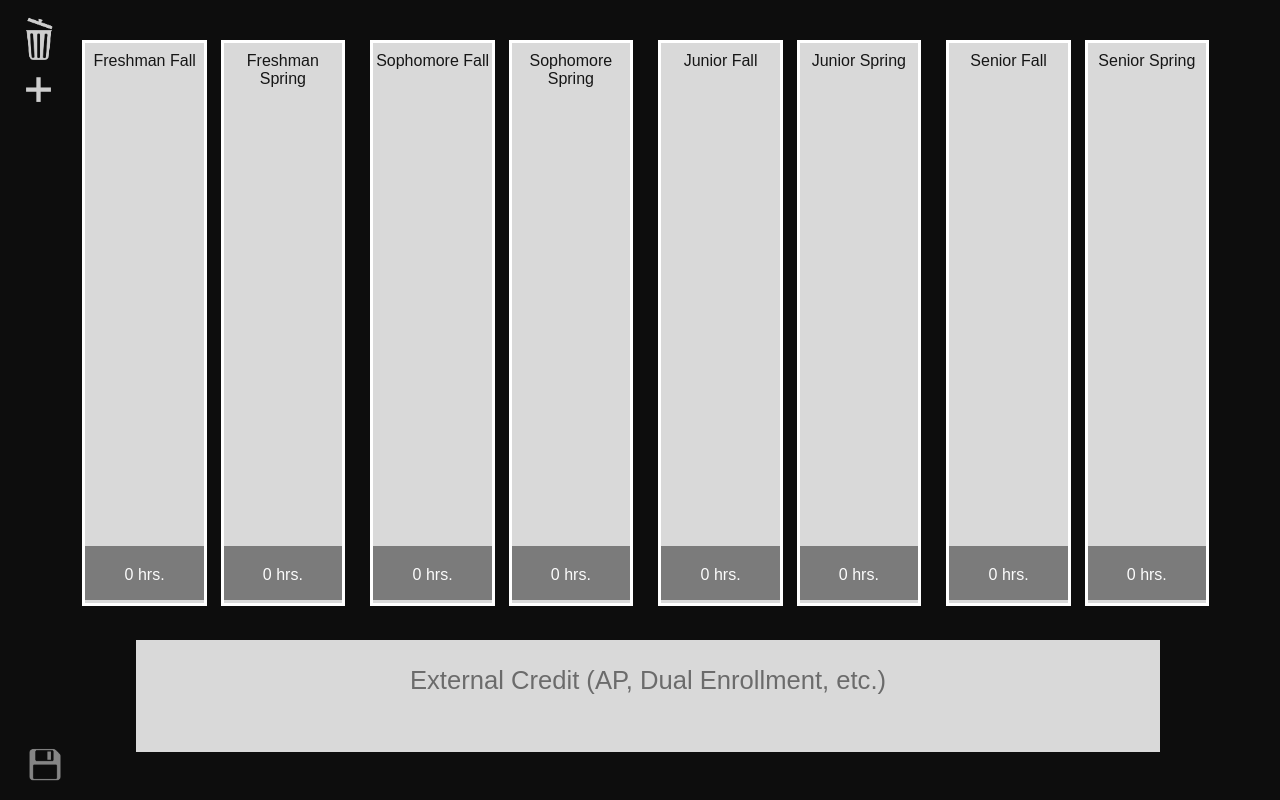
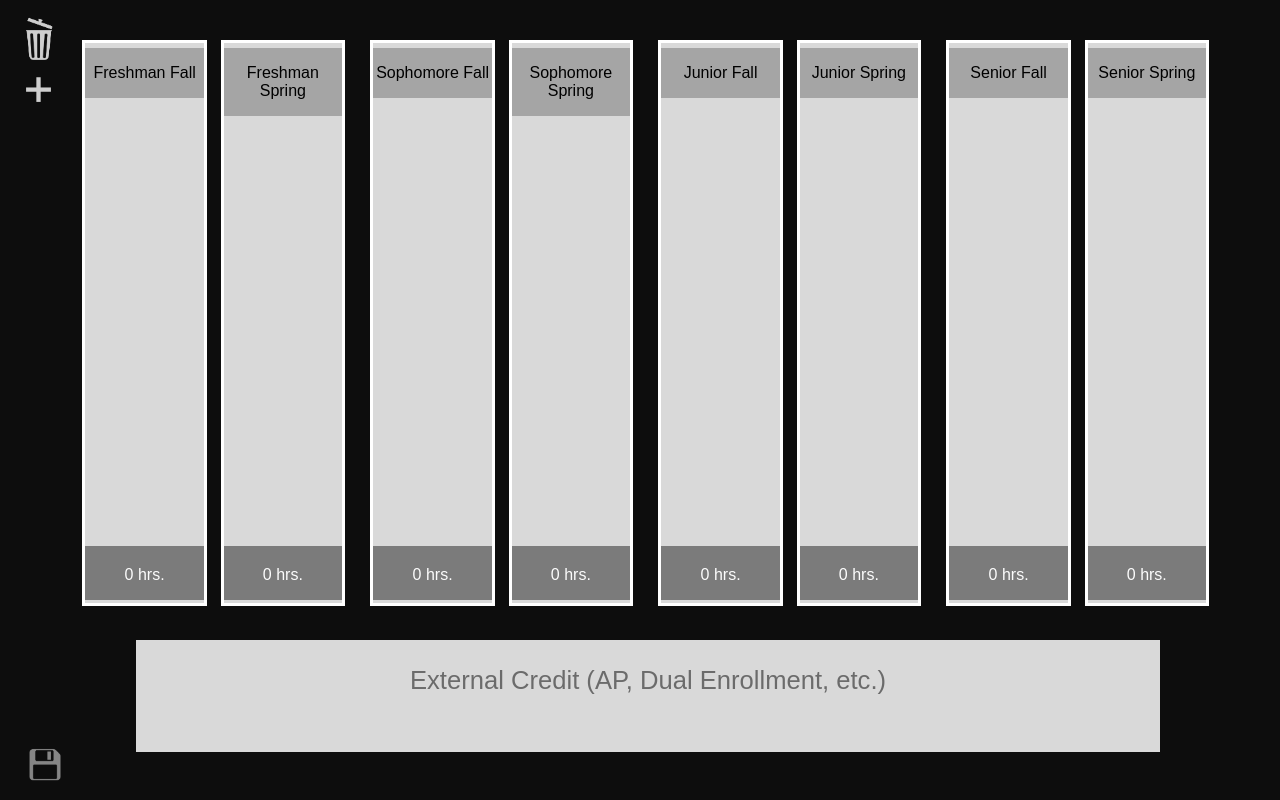
Before and after one commit to DucksIncoming/DucksIncoming.github.io, a plain HTML site: page tabulate.html in a window 1280 px wide. Drawn offline with Linux system fonts and the light colour scheme.

Commit message:
Tabulate Style Change

```diff
--- a/tabulate.css
+++ b/tabulate.css
@@ -22,11 +22,12 @@ body {
 .semester-container {
     background-color: #d9d9d9;
     width: 45%;
-    padding-top: 4vh;
+    padding-top: 7vh;
+    font-size: 2ch;
     border: 0.25vw solid white;
     margin-left: 2.5%;
     margin-right: 2.5%;
-    height: calc(100% - 4vh);
+    height: calc(100% - 7vh);
     position: relative;
     overflow-y: auto;
     overflow-x: hidden;
@@ -162,15 +163,15 @@ body {
 
 .semester-title {
     position: fixed;
-    top: 2vh;
+    top: 4vh;
     width: 9.25%;
-    padding-top: 2.5vh;
+    padding-top: 2vh;
     padding-bottom: 2vh;
     color: black;
+    background-color: #a5a5a5;
     font-family: sans-serif;
     text-align: center;
-    opacity: 0.9;
-    z-index: 320;
+    z-index: 420;
 }
 
 .delete-all-button {
```
